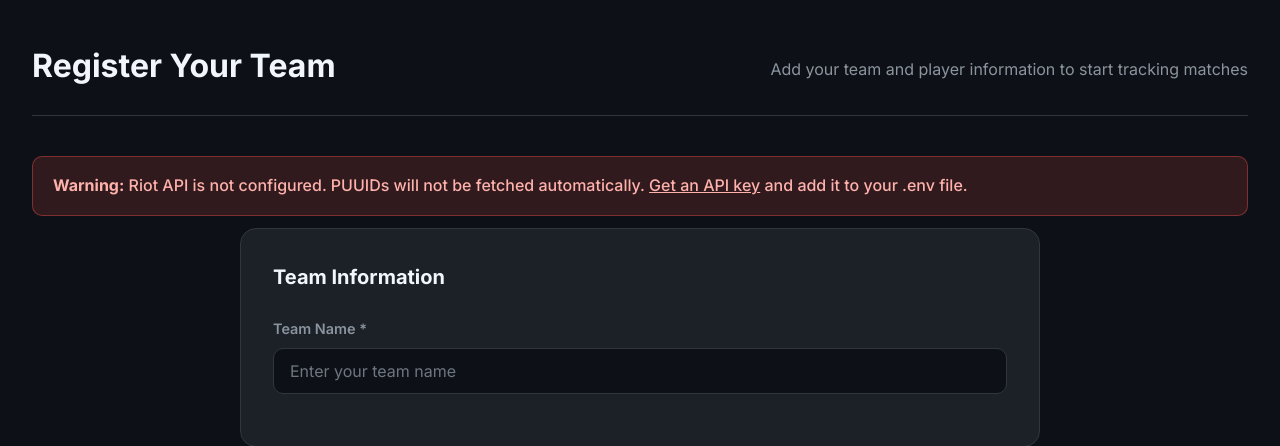
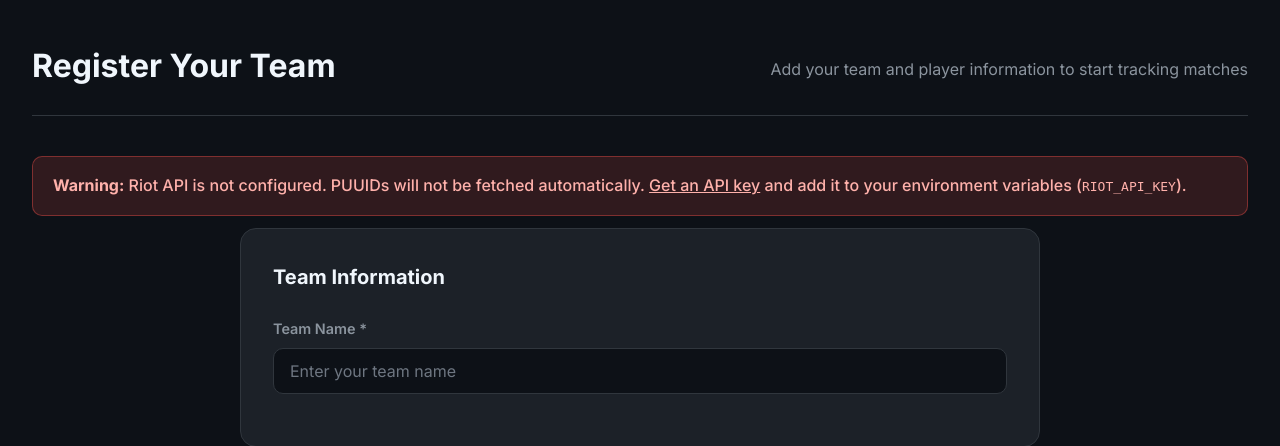
Before and after one commit to SwifferSweeper/Ember-League, a Flask app: page /signup in a window 1280 px wide. Shown: the part 71-517 px from the top of the page. Run offline with Flask 3, Linux system fonts and the light colour scheme.

Commit message:
should help find the RIOT API KEY

```diff
--- a/league_tracker/app.py
+++ b/league_tracker/app.py
@@ -147,7 +147,7 @@ def create_app():
 
             if not team_name:
                 flash('Team name is required', 'error')
-                return render_template('signup.html')
+                return render_template('signup.html', riot_client=get_riot_client())
 
             # Create team
             team = Team(name=team_name)
@@ -170,7 +170,7 @@ def create_app():
             flash('Team registered successfully!', 'success')
             return redirect(url_for('teams_list'))
 
-        return render_template('signup.html')
+        return render_template('signup.html', riot_client=get_riot_client())
 
     # ==================== ADMIN ROUTES ====================
 
--- a/league_tracker/templates/signup.html
+++ b/league_tracker/templates/signup.html
@@ -11,7 +11,7 @@
 {% if not riot_client %}
 <div class="alert alert-error">
     <strong>Warning:</strong> Riot API is not configured. PUUIDs will not be fetched automatically.
-    <a href="https://developer.riotgames.com/" target="_blank" style="color: inherit; text-decoration: underline;">Get an API key</a> and add it to your .env file.
+    <a href="https://developer.riotgames.com/" target="_blank" style="color: inherit; text-decoration: underline;">Get an API key</a> and add it to your environment variables (<code>RIOT_API_KEY</code>).
 </div>
 {% endif %}
 
```
